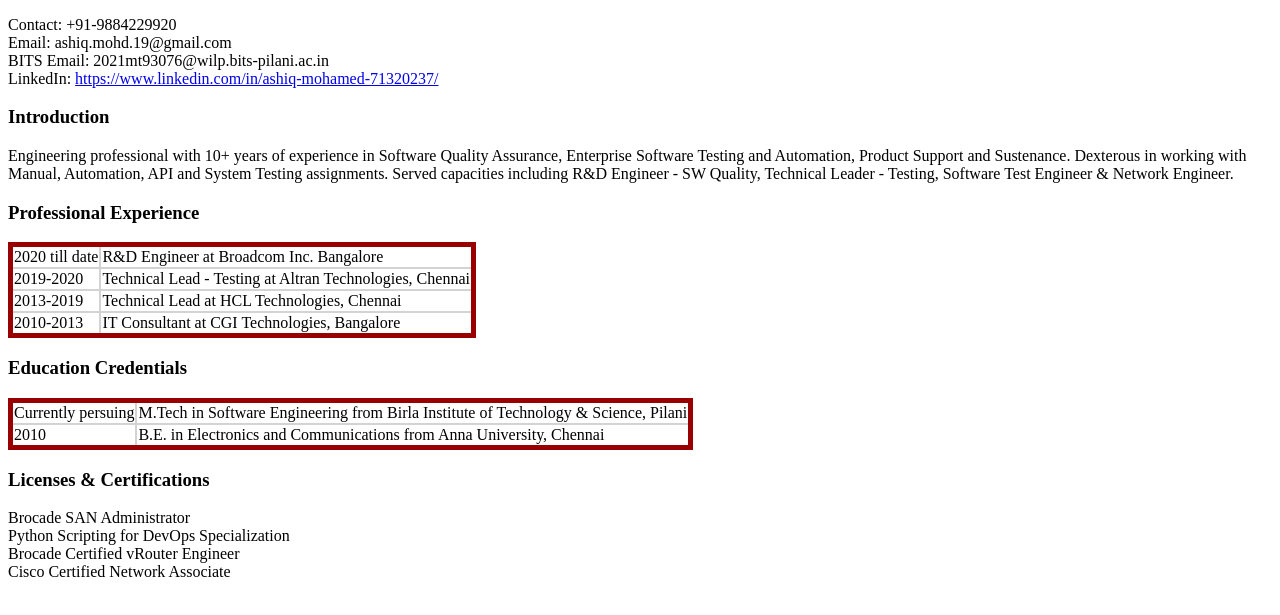
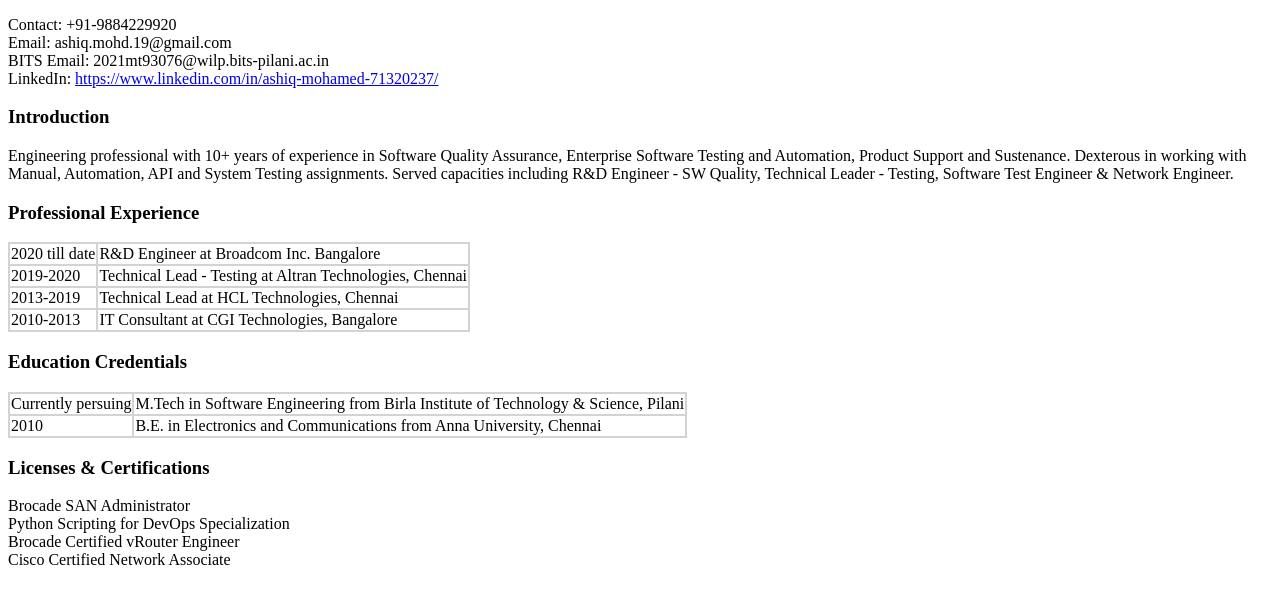
Before and after one commit to ashiq-mohd19/ashiq-mohd19, a plain HTML site: page index.html in a window 1280 px wide. Shown: the part 105-720 px from the top of the page. Drawn offline with Linux system fonts and the light colour scheme.

Commit message:
Update index.html

```diff
--- a/index.html
+++ b/index.html
@@ -29,7 +29,7 @@
                border: solid 2px lightgrey;
             }
          </style>
-         <table style="border: 5px solid #990000; border-collapse: collapse">
+         <table style="border: 2px solid lightgrey; border-collapse: collapse">
             <tbody>
                <tr>
                   <td>2020 till date </td>
@@ -51,7 +51,7 @@
          </table>
 
          <h3>  Education Credentials </h3>
-         <table style="border: 5px solid #990000; border-collapse: collapse">
+         <table style="border: 2px solid lightgrey; border-collapse: collapse">
             <tbody>
                <tr>
                   <td>
```
